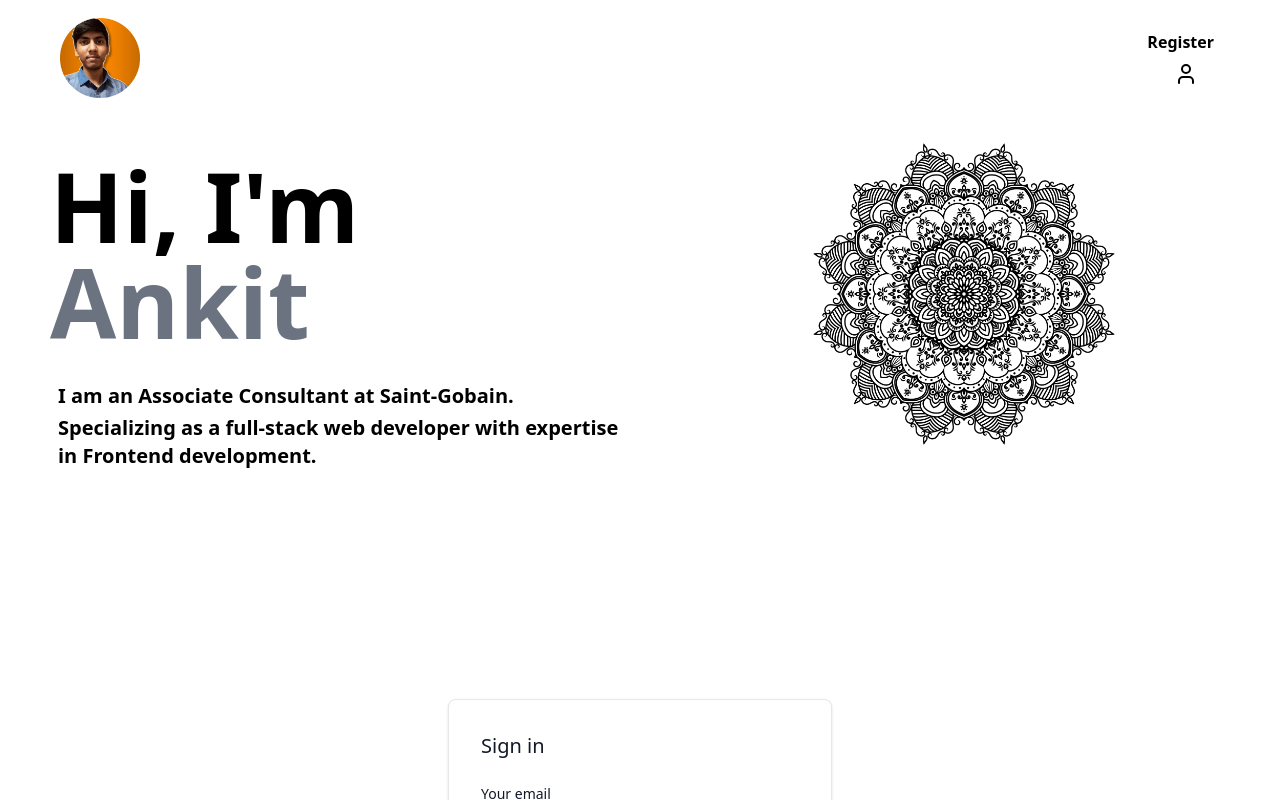
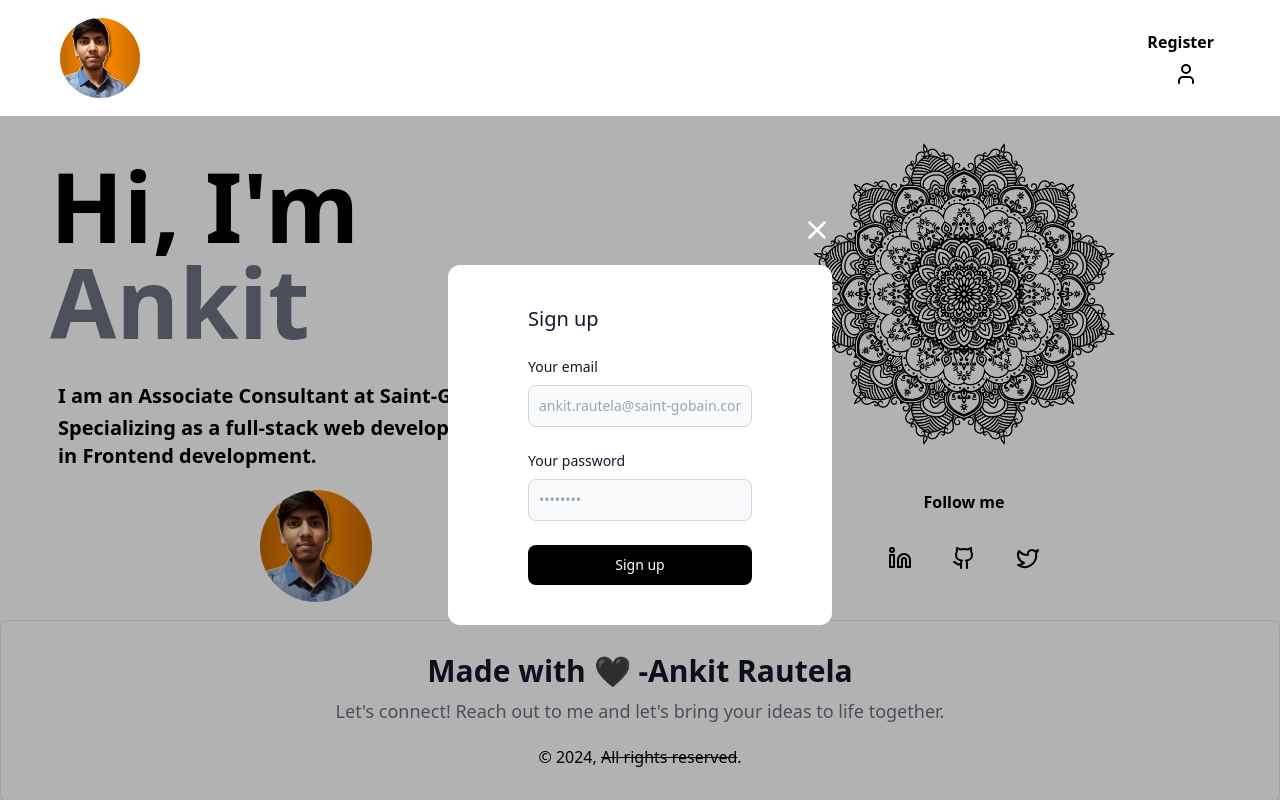
Before and after one commit to Ankit-Rautela/AR-Project, a React (Vite) app in the folder AR-Project-Frontend/: page /Home in a window 1280 px wide. Both pictures are taken after a click on the icon 1186 px from the left and 74 px from the top of the page. Shown: the top 800 px of the page. Built offline with nearby package versions, Linux system fonts and the light colour scheme.

Commit message:
Sign up Pop up added

```diff
--- a/AR-Project-Frontend/src/Components/BelowFooter.jsx
+++ b/AR-Project-Frontend/src/Components/BelowFooter.jsx
@@ -7,7 +7,7 @@
     <>
       <div className="w-full p-4 text-center bg-white border border-gray-200 rounded-lg shadow sm:p-8 dark:bg-gray-800 dark:border-gray-700">
         <h5 className="mb-2 text-3xl font-bold text-gray-900 dark:text-white">
-          Made with ❤️ -Ankit Rautela
+          Made with 🖤 -Ankit Rautela
         </h5>
         <p className="mb-5 text-base text-gray-500 sm:text-lg dark:text-gray-400">
           Let's connect! Reach out to me and let's bring your ideas to life
--- a/AR-Project-Frontend/src/Components/Home.jsx
+++ b/AR-Project-Frontend/src/Components/Home.jsx
@@ -1,32 +1,32 @@
-import React, {useState} from "react";
+import React, { useState } from "react";
 import "../App.css";
 import "../index.css";
 import Navbar from "./Navbar";
 import Footer from "./Footer";
-import Maintenance from "./Maintenance";
 import Signup from "./Signup";
-import HomePage from "./HomePage";
 import BelowFooter from "./BelowFooter";
-import SignupPro from "./SignupPro";
 import ProfileBanner from "./ProfileBanner";
-
 
 const Home = () => {
   const [showForm, setShowForm] = useState(false);
 
   const clickOnRegister = () => {
     setShowForm(true);
-    console.log("showForm:", showForm);
+    // console.log(showForm);
   };
 
   return (
     <>
-      <Navbar onRegisterClick={clickOnRegister}/>
+      <Navbar onRegisterClick={clickOnRegister} />
       <ProfileBanner />
-      {/* <Maintenance /> */}
-      {/* <HomePage /> */}
-      {/* <Signup showForm={showForm}/> */}
-      <SignupPro showForm={showForm}/>
+      {showForm && (
+        <Signup
+          onClose={() => {
+            setShowForm(false);
+            // console.log(showForm);
+          }}
+        />
+      )}
       <Footer />
       <BelowFooter />
     </>
--- a/AR-Project-Frontend/src/Components/HomePage.jsx
+++ /dev/null
@@ -1,11 +0,0 @@
-import React from 'react'
-
-const HomePage = () => {
-  return (
-    <>
-    <p>Hi</p>
-    </>
-  )
-}
-
-export default HomePage
--- a/AR-Project-Frontend/src/Components/Navbar.jsx
+++ b/AR-Project-Frontend/src/Components/Navbar.jsx
@@ -4,7 +4,7 @@
 
 const Navbar = ({ onRegisterClick }) => {
   const clickOnRegister = () => {
-    console.log("Register Icon Clicked");
+    console.log("Register Button Clicked");
     onRegisterClick();
   };
 
--- a/AR-Project-Frontend/src/Components/Signup.jsx
+++ b/AR-Project-Frontend/src/Components/Signup.jsx
@@ -1,31 +1,56 @@
-import React, { useEffect, useState } from "react";
+import { useState, useRef } from "react";
+import { X } from "lucide-react";
 
-const Signup = ({ showForm }) => {
-  console.log("showForm prop:", showForm);
-  const clickOnSignUp = () => {
-    setShowForm(true);
+const Signup = ({ onClose }) => {
+  const modalRef = useRef();
+
+  const [email, setEmail] = useState("");
+  const [password, setPassword] = useState("");
+
+  const handleForm = (e) => {
+    console.log(e.target.name, e.target.value);
+  };
+
+  const closeRegister = (e) => {
+    if (modalRef.current === e.target) {
+      onClose();
+    }
   };
 
   return (
     <>
-      {showForm && (
-        <form className="max-w-sm mx-auto">
-          <div className="mb-5">
+      <div
+        ref={modalRef}
+        onClick={closeRegister}
+        className="fixed inset-0 bg-black bg-opacity-30 blackdrop-blur-sm flex justify-center items-center h-screen"
+      >
+        <div className="mt-10 flex flex-col gap-5 text-white">
+          <button onClick={onClose} className="place-self-end mr-4">
+            <X size={30} />
+          </button>
+          <div className="bg-white rounded-xl px-20 py-10 flex flex-col gap-5 items-center mx-4">
+            <form className="space-y-6" action="#">
+              <h5 className="text-xl font-medium text-gray-900 dark:text-white">
+                Sign up
+              </h5>
+              <div>
                 <label
                   htmlFor="email"
                   className="block mb-2 text-sm font-medium text-gray-900 dark:text-white"
                 >
-              Your Email
+                  Your email
                 </label>
                 <input
+                  onChange={handleForm}
                   type="email"
                   name="email"
-              className="bg-gray-50 border border-gray-300 text-gray-900 text-sm rounded-lg focus:ring-blue-500 focus:border-blue-500 block w-full p-2.5 dark:bg-gray-700 dark:border-gray-600 dark:placeholder-gray-400 dark:text-white dark:focus:ring-blue-500 dark:focus:border-blue-500"
-              placeholder="ankit@gmail.com"
+                  id="email"
+                  className="bg-gray-50 border border-gray-300 text-gray-900 text-sm rounded-lg focus:ring-blue-500 focus:border-blue-500 block w-full p-2.5 dark:bg-gray-600 dark:border-gray-500 dark:placeholder-gray-400 dark:text-white"
+                  placeholder="ankit.rautela@saint-gobain.com"
                   required
                 />
               </div>
-          <div className="mb-5">
+              <div>
                 <label
                   htmlFor="password"
                   className="block mb-2 text-sm font-medium text-gray-900 dark:text-white"
@@ -33,22 +58,26 @@
                   Your password
                 </label>
                 <input
+                  onChange={handleForm}
                   type="password"
                   name="password"
-              className="bg-gray-50 border border-gray-300 text-gray-900 text-sm rounded-lg focus:ring-blue-500 focus:border-blue-500 block w-full p-2.5 dark:bg-gray-700 dark:border-gray-600 dark:placeholder-gray-400 dark:text-white dark:focus:ring-blue-500 dark:focus:border-blue-500"
+                  id="password"
+                  placeholder="••••••••"
+                  className="bg-gray-50 border border-gray-300 text-gray-900 text-sm rounded-lg focus:ring-blue-500 focus:border-blue-500 block w-full p-2.5 dark:bg-gray-600 dark:border-gray-500 dark:placeholder-gray-400 dark:text-white"
                   required
                 />
               </div>
 
               <button
                 type="submit"
-            className="text-white bg-blue-700 hover:bg-blue-800 focus:ring-4 focus:outline-none focus:ring-blue-300 font-medium rounded-lg text-sm w-full sm:w-auto px-5 py-2.5 text-center dark:bg-blue-600 dark:hover:bg-blue-700 dark:focus:ring-blue-800"
+                className="w-full text-white bg-black hover:bg-black focus:ring-4 focus:outline-none focus:ring-blue-300 font-medium rounded-lg text-sm px-5 py-2.5 text-center dark:bg-blue-600 dark:hover:bg-blue-700 dark:focus:ring-blue-800"
               >
-            Submit
+                Sign up
               </button>
             </form>
-
-      )}
+          </div>
+        </div>
+      </div>
     </>
   );
 };
```
Lines whose indentation alone changed are shown as unchanged.
